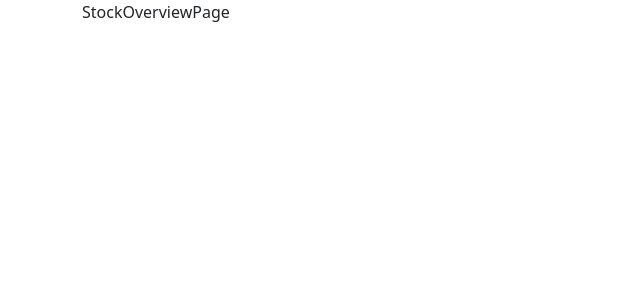
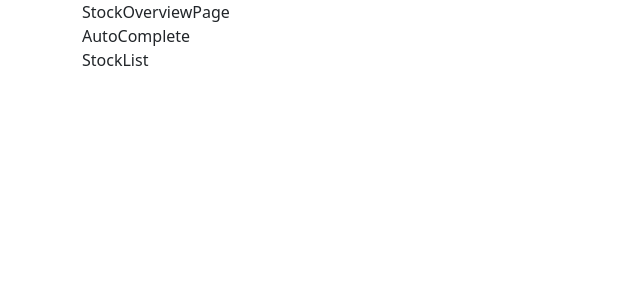
Before and after one commit to MioMauro/react-data-2023, a React (Create React App) app: page / in a window 1280 px wide. Shown: the top 300 px of the page, without its empty margins (0-640 px from the left). Built offline with nearby package versions, Linux system fonts and the light colour scheme.

Commit message:
rendering components

```diff
--- a/src/pages/StockOverviewPage.jsx
+++ b/src/pages/StockOverviewPage.jsx
@@ -2,5 +2,8 @@ import {AutoComplete} from "../components/AutoComplete"
 import {StockList} from "../components/StockList"
 
 export const StockOverviewPage = () => {
-    return <div>StockOverviewPage</div>
+    return <div>StockOverviewPage
+    <AutoComplete/>
+    <StockList/>
+    </div>
 }
```
